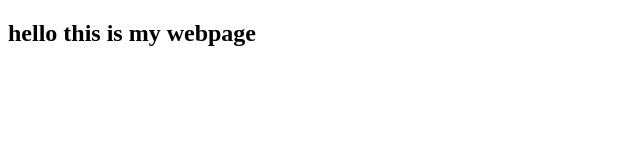
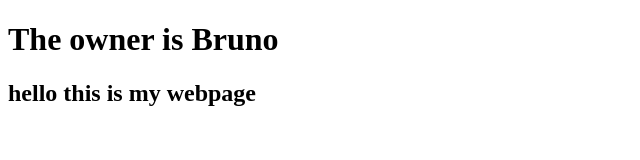
Before and after one commit to BrunoBruno123/HolbertonTest, a plain HTML site: page index.html in a window 1280 px wide. Shown: the whole page, without its empty margins (0-640 px from the left). Drawn offline with Linux system fonts and the light colour scheme.

Commit message:
changes4

```diff
--- a/index.html
+++ b/index.html
@@ -4,5 +4,6 @@
         <title>this is my web page</title>
     </head>
     <body>
+        <h1>The owner is Bruno</h1>
         <h2>hello this is my webpage</h2>
     </body>
```
